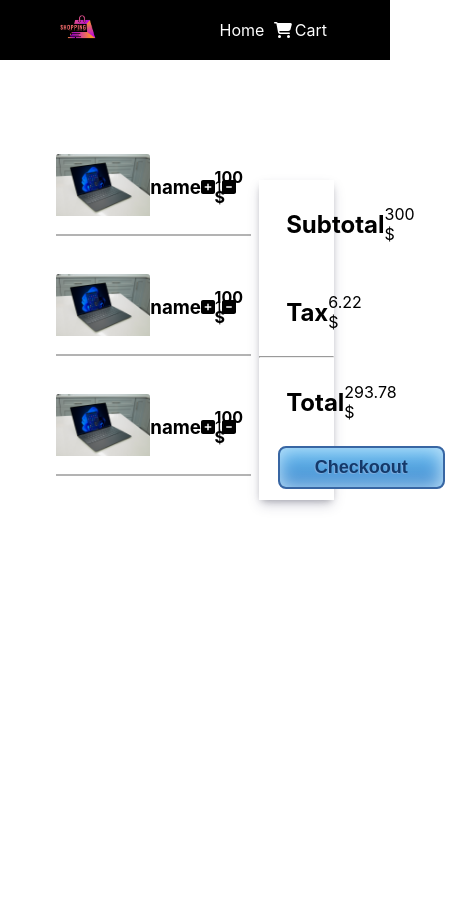
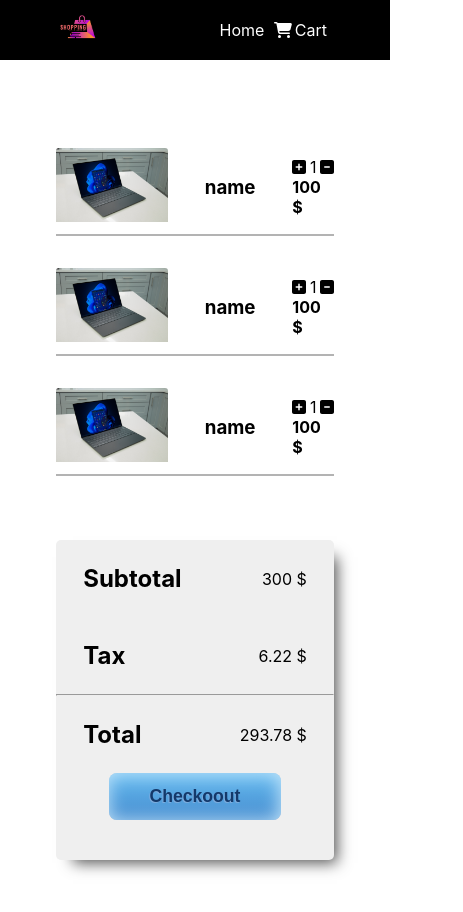
Before and after one commit to bofamj/shopping-cart, a JavaScript app: page /cart in a window 390 px wide. Shown: the top 912 px of the page, 463 px wide, since content can reach past the window. Before the commit the page ends 844 px from the top, so only its background shows below. Built offline with nearby package versions, Linux system fonts and the light colour scheme; the HTML template or start-up script is replaced by a standard one.

Commit message:
add the respnsiv design for the amuont component

```diff
--- a/src/components/cart/amounts/Amount.js
+++ b/src/components/cart/amounts/Amount.js
@@ -2,7 +2,7 @@ import "./amount.css";
 
 const Amount = () => {
   return (
-    <>
+    <div className="div">
       <div className="amount-sec soubtotal">
         <h2>Subtotal</h2>
         <p>300 $</p>
@@ -17,7 +17,7 @@ const Amount = () => {
         <p>293.78 $</p>
       </div>
       <button className="checkout-btn">Checkoout</button>
-    </>
+    </div>
   );
 };
 
--- a/src/components/cart/amounts/amount.css
+++ b/src/components/cart/amounts/amount.css
@@ -1,3 +1,6 @@
+.div {
+  width: 100%;
+}
 .amount-sec {
   display: flex;
   justify-content: space-between;
@@ -10,17 +13,19 @@
   background: linear-gradient(to bottom, #63b8ee 5%, #468ccf 100%);
   background-color: #63b8ee;
   border-radius: 8px;
-  border: 2px solid #3866a3;
-  display: inline-block;
+  /* border: 2px solid #3866a3; */
+  border: none;
   cursor: pointer;
   color: #14396a;
   font-family: Arial;
-  font-size: 18px;
+  font-size: 1.1em;
   font-weight: bold;
-  padding: 9px 35px;
+  padding: 0.75em 2.3em;
   text-decoration: none;
   text-shadow: -1px 1px 0px #7cacde;
-  margin: 0 25%;
+  display: block;
+  margin-left: auto;
+  margin-right: auto;
 }
 .checkout-btn:hover {
   background: linear-gradient(to bottom, #468ccf 5%, #63b8ee 100%);
--- a/src/components/cart/cart-comp/Cart.js
+++ b/src/components/cart/cart-comp/Cart.js
@@ -11,9 +11,11 @@ const Cart = () => {
       <div className="img-continer">
         <img src={img} className="cart-img" alt="cart img" />
       </div>
+
       <div className="name">
         <h3>name</h3>
       </div>
+      <div className="quantity-price-sec">
         <div className="quatity">
           <FontAwesomeIcon icon={faSquarePlus} className="quantity-btn" />
           <p>1</p>
@@ -23,6 +25,7 @@ const Cart = () => {
           <h4>100 $</h4>
         </div>
       </div>
+    </div>
   );
 };
 export default Cart;
--- a/src/components/cart/cart-comp/cart.css
+++ b/src/components/cart/cart-comp/cart.css
@@ -28,3 +28,19 @@
 .quantity-btn:hover {
   scale: 0.9;
 }
+@media screen and (max-width: 500px) {
+  .carts-section {
+    width: 100%;
+  }
+  .quantity-price-sec {
+    display: flex;
+    flex-direction: column;
+    align-items: center;
+    justify-content: center;
+    width: 15%;
+  }
+  .quatity {
+    margin: auto;
+    width: 100%;
+  }
+}
--- a/src/components/cart/carts.css
+++ b/src/components/cart/carts.css
@@ -11,10 +11,36 @@
   text-align: center;
   margin-bottom: 1.75em;
 }
+.quantity-price-sec {
+  display: flex;
+  width: 15%;
+  justify-content: space-between;
+  align-items: center;
+}
 .amount-section {
   width: 27%;
   height: 20rem;
   margin-top: 2.5em;
-  box-shadow: rgba(50, 50, 93, 0.25) 0px 6px 12px -2px,
-    rgba(0, 0, 0, 0.3) 0px 3px 7px -3px;
+  background-color: #efefef;
+  box-shadow: 10px 10px 14px -7px #535353;
+  border-radius: 5px;
 }
+@media screen and (max-width: 868px) {
+  .carts-container {
+    display: flex;
+    flex-direction: column;
+  }
+  .carts-section {
+    width: 100%;
+  }
+  .amount-section {
+    width: 70%;
+    margin-right: 0px;
+    margin-left: auto;
+  }
+}
+@media screen and (max-width: 500px) {
+  .amount-section {
+    width: 100%;
+  }
+}
```
Lines whose indentation alone changed are shown as unchanged.
